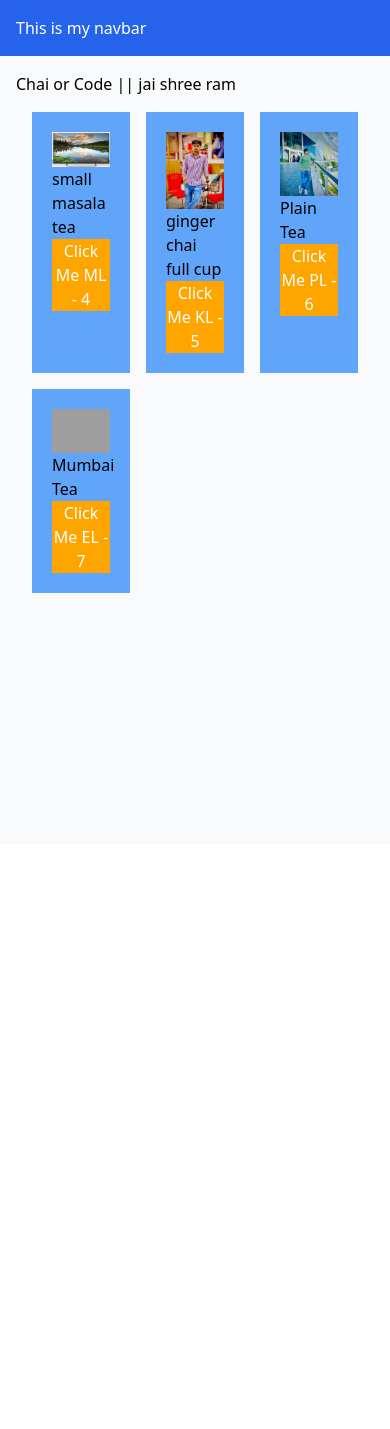
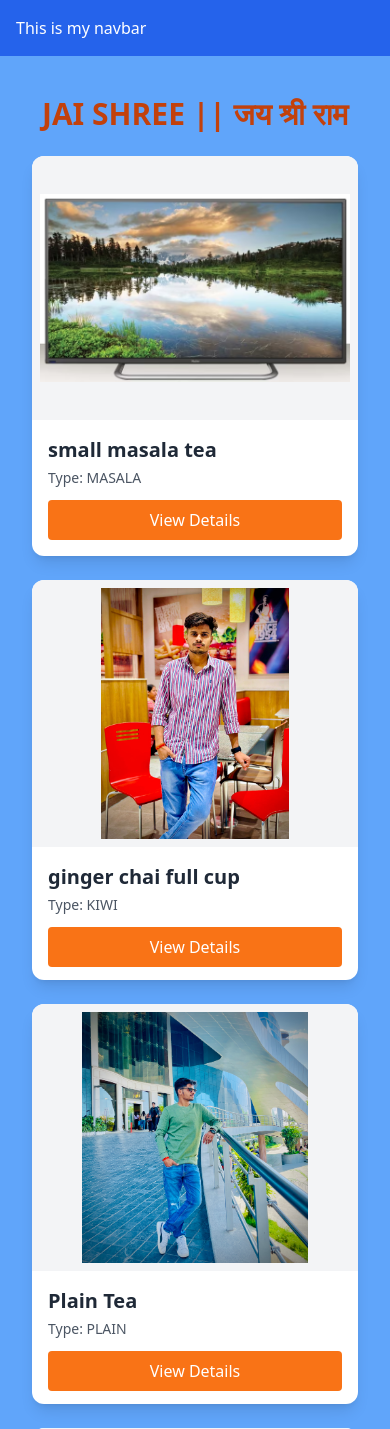
Before and after one commit to ilokeshrao/DjangoPratice, a Django app: page /chai/ in a window 390 px wide. Shown: the top 1429 px of the page. Before the commit the page ends 593 px from the top, so only its background shows below. Run offline with Django 4.2, Linux system fonts and the light colour scheme; data comes from the database, SQL or seed files in the repository; both versions use the stored data as it was after the commit; some libraries are stand-ins or nearby versions; grey boxes are pictures that could not be loaded.

Commit message:
complete project

```diff
--- a/chai/templates/chai/all_chai.html
+++ b/chai/templates/chai/all_chai.html
@@ -4,22 +4,32 @@
 
 {% block content %}
 
+<h1 class="text-3xl font-bold text-center my-6 text-orange-700">JAI SHREE || जय श्री राम</h1>
 
-    <h1>Chai or Code || jai shree ram </h1>
+<div class="grid grid-cols-1 sm:grid-cols-2 md:grid-cols-3 gap-6 px-4">
+    {% for chai in chais %}
+    <div class="bg-white shadow-lg rounded-xl overflow-hidden flex flex-col h-[400px]">
 
-    <div class="grid grid-cols-3 gap-4 m-4">
-        {% for chai in chais  %}
-        <div class='bg-blue-400 p-5'>
-             <img src="{{chai.image.url}}" alt="">
-             <h3>{{chai.name}}</h3>
-             <a href="{% url 'chai_detail' chai.id %}">
-                <button type="button" style="background-color: orange; color: white;">
-                    Click Me
-                    {{chai.type}} - {{chai.id}}
+        <div class="h-2/3 flex items-center justify-center bg-gray-100">
+            <img src="{{ chai.image.url }}" alt="{{ chai.name }}"
+                 class="max-h-full max-w-full object-contain p-2">
+        </div>
+
+        <div class="p-4 flex-1 flex flex-col justify-between">
+            <div>
+                <h3 class="text-xl font-semibold text-gray-800 mb-1">{{ chai.name }}</h3>
+                <p class="text-sm text-gray-600 mb-3">Type: {{ chai.get_type_display }}</p>
+            </div>
+
+            <a href="{% url 'chai_detail' chai.id %}">
+                <button class="bg-orange-500 hover:bg-orange-600 text-white px-4 py-2 rounded transition w-full">
+                    View Details
                 </button>
-             </a>
+            </a>
         </div>
-         {% endfor %}
 
-        {% endblock %}
     </div>
+    {% endfor %}
+</div>
+
+{% endblock %}
--- a/chai/urls.py
+++ b/chai/urls.py
@@ -4,4 +4,6 @@ from . import views
 urlpatterns = [
     path('', views.all_chai, name='all_chai'),
     path('<int:chai_id>/', views.chai_detail, name='chai_detail'),
+    path('chai_stores/', views.chai_store_view, name='chai_stores'),
+
 ]
--- a/chai/views.py
+++ b/chai/views.py
@@ -1,12 +1,29 @@
-from django.shortcuts import render # type: ignore
-from .models import ChaiVarity
-from django.shortcuts import get_object_or_404
+from django.shortcuts import render, get_object_or_404
+from .models import ChaiVarity, Store
+from .forms import ChaiVarityForm  # ✅ Make sure this import is included
 
-# Create your views here.
+
 def all_chai(request):
-    chais  = ChaiVarity.objects.all()
-    return render(request,'chai/all_chai.html',{'chais': chais})
+    chais = ChaiVarity.objects.all()
+    return render(request, 'chai/all_chai.html', {'chais': chais})
 
-def chai_detail(request ,chai_id):
-    chai   = get_object_or_404(ChaiVarity, pk=chai_id)
-    return render(request, 'chai/chai_detail.html',{'chai':chai})
+
+def chai_detail(request, chai_id):
+    chai = get_object_or_404(ChaiVarity, pk=chai_id)
+    return render(request, 'chai/chai_detail.html', {'chai': chai})
+
+
+def chai_store_view(request):
+    form = ChaiVarityForm()  # ✅ Always initialize the form
+    stores = []  # ✅ Default to empty list
+
+    if request.method == 'POST':
+        form = ChaiVarityForm(request.POST)
+        if form.is_valid():
+            chai_varity = form.cleaned_data['chai_varity']
+            stores = Store.objects.filter(chai_varities=chai_varity)
+
+    return render(request, 'chai/chai_stores.html', {
+        'stores': stores,
+        'form': form
+    })
--- a/static/style.css
+++ b/static/style.css
@@ -1,5 +1,5 @@
 body{
-    background-color: rgb(1, 1, 23);
+    background-color: rgb(17, 17, 201);
 }
 h1{
     text-align: center;
--- a/templates/layout.html
+++ b/templates/layout.html
@@ -7,7 +7,7 @@
     <meta name="viewport" content="width=device-width, initial-scale=1.0">
     {% tailwind_css %}
 </head>
-<body class="bg-gray-50">
+<body class="bg-blue-400">
 
     <nav class="bg-blue-600 text-white p-4">
         This is my navbar
--- a/theme/static/css/dist/styles.css
+++ b/theme/static/css/dist/styles.css
@@ -832,6 +832,39 @@ select {
   margin-right: auto;
 }
 
+.my-6 {
+  margin-top: 1.5rem;
+  margin-bottom: 1.5rem;
+}
+
+.mb-2 {
+  margin-bottom: 0.5rem;
+}
+
+.mb-4 {
+  margin-bottom: 1rem;
+}
+
+.mt-6 {
+  margin-top: 1.5rem;
+}
+
+.mb-3 {
+  margin-bottom: 0.75rem;
+}
+
+.mb-1 {
+  margin-bottom: 0.25rem;
+}
+
+.mb-6 {
+  margin-bottom: 1.5rem;
+}
+
+.mb-8 {
+  margin-bottom: 2rem;
+}
+
 .block {
   display: block;
 }
@@ -860,6 +893,66 @@ select {
   height: 100vh;
 }
 
+.h-96 {
+  height: 24rem;
+}
+
+.h-48 {
+  height: 12rem;
+}
+
+.h-2\/3 {
+  height: 66.666667%;
+}
+
+.h-\[400px\] {
+  height: 400px;
+}
+
+.h-64 {
+  height: 16rem;
+}
+
+.max-h-full {
+  max-height: 100%;
+}
+
+.min-h-screen {
+  min-height: 100vh;
+}
+
+.w-96 {
+  width: 24rem;
+}
+
+.w-full {
+  width: 100%;
+}
+
+.max-w-full {
+  max-width: 100%;
+}
+
+.max-w-\[280px\] {
+  max-width: 280px;
+}
+
+.max-w-3xl {
+  max-width: 48rem;
+}
+
+.max-w-4xl {
+  max-width: 56rem;
+}
+
+.max-w-2xl {
+  max-width: 42rem;
+}
+
+.flex-1 {
+  flex: 1 1 0%;
+}
+
 .border-collapse {
   border-collapse: collapse;
 }
@@ -872,6 +965,14 @@ select {
   grid-template-columns: repeat(3, minmax(0, 1fr));
 }
 
+.grid-cols-1 {
+  grid-template-columns: repeat(1, minmax(0, 1fr));
+}
+
+.flex-col {
+  flex-direction: column;
+}
+
 .content-start {
   align-content: flex-start;
 }
@@ -880,20 +981,62 @@ select {
   align-items: center;
 }
 
+.justify-end {
+  justify-content: flex-end;
+}
+
 .justify-center {
   justify-content: center;
+}
+
+.justify-between {
+  justify-content: space-between;
 }
 
 .gap-4 {
   gap: 1rem;
 }
 
+.gap-6 {
+  gap: 1.5rem;
+}
+
+.space-y-2 > :not([hidden]) ~ :not([hidden]) {
+  --tw-space-y-reverse: 0;
+  margin-top: calc(0.5rem * calc(1 - var(--tw-space-y-reverse)));
+  margin-bottom: calc(0.5rem * var(--tw-space-y-reverse));
+}
+
+.overflow-hidden {
+  overflow: hidden;
+}
+
 .rounded-lg {
   border-radius: 0.5rem;
 }
 
+.rounded {
+  border-radius: 0.25rem;
+}
+
+.rounded-2xl {
+  border-radius: 1rem;
+}
+
+.rounded-md {
+  border-radius: 0.375rem;
+}
+
+.rounded-xl {
+  border-radius: 0.75rem;
+}
+
 .border {
   border-width: 1px;
+}
+
+.border-b {
+  border-bottom-width: 1px;
 }
 
 .bg-blue-600 {
@@ -921,12 +1064,84 @@ select {
   background-color: rgb(234 88 12 / var(--tw-bg-opacity, 1));
 }
 
+.bg-gray-100 {
+  --tw-bg-opacity: 1;
+  background-color: rgb(243 244 246 / var(--tw-bg-opacity, 1));
+}
+
+.bg-white {
+  --tw-bg-opacity: 1;
+  background-color: rgb(255 255 255 / var(--tw-bg-opacity, 1));
+}
+
+.bg-red-100 {
+  --tw-bg-opacity: 1;
+  background-color: rgb(254 226 226 / var(--tw-bg-opacity, 1));
+}
+
+.bg-gray-700 {
+  --tw-bg-opacity: 1;
+  background-color: rgb(55 65 81 / var(--tw-bg-opacity, 1));
+}
+
+.object-contain {
+  -o-object-fit: contain;
+     object-fit: contain;
+}
+
+.object-cover {
+  -o-object-fit: cover;
+     object-fit: cover;
+}
+
 .p-4 {
   padding: 1rem;
 }
 
 .p-5 {
   padding: 1.25rem;
+}
+
+.p-6 {
+  padding: 1.5rem;
+}
+
+.p-2 {
+  padding: 0.5rem;
+}
+
+.px-4 {
+  padding-left: 1rem;
+  padding-right: 1rem;
+}
+
+.py-2 {
+  padding-top: 0.5rem;
+  padding-bottom: 0.5rem;
+}
+
+.px-6 {
+  padding-left: 1.5rem;
+  padding-right: 1.5rem;
+}
+
+.py-12 {
+  padding-top: 3rem;
+  padding-bottom: 3rem;
+}
+
+.py-3 {
+  padding-top: 0.75rem;
+  padding-bottom: 0.75rem;
+}
+
+.px-5 {
+  padding-left: 1.25rem;
+  padding-right: 1.25rem;
+}
+
+.pb-2 {
+  padding-bottom: 0.5rem;
 }
 
 .text-center {
@@ -947,6 +1162,43 @@ select {
   line-height: 1;
 }
 
+.text-2xl {
+  font-size: 1.5rem;
+  line-height: 2rem;
+}
+
+.text-lg {
+  font-size: 1.125rem;
+  line-height: 1.75rem;
+}
+
+.text-sm {
+  font-size: 0.875rem;
+  line-height: 1.25rem;
+}
+
+.text-xl {
+  font-size: 1.25rem;
+  line-height: 1.75rem;
+}
+
+.text-4xl {
+  font-size: 2.25rem;
+  line-height: 2.5rem;
+}
+
+.font-bold {
+  font-weight: 700;
+}
+
+.font-semibold {
+  font-weight: 600;
+}
+
+.font-medium {
+  font-weight: 500;
+}
+
 .leading-normal {
   line-height: 1.5;
 }
@@ -960,10 +1212,98 @@ select {
   color: rgb(255 255 255 / var(--tw-text-opacity, 1));
 }
 
+.text-gray-600 {
+  --tw-text-opacity: 1;
+  color: rgb(75 85 99 / var(--tw-text-opacity, 1));
+}
+
+.text-gray-800 {
+  --tw-text-opacity: 1;
+  color: rgb(31 41 55 / var(--tw-text-opacity, 1));
+}
+
+.text-orange-600 {
+  --tw-text-opacity: 1;
+  color: rgb(234 88 12 / var(--tw-text-opacity, 1));
+}
+
+.text-orange-700 {
+  --tw-text-opacity: 1;
+  color: rgb(194 65 12 / var(--tw-text-opacity, 1));
+}
+
+.text-gray-700 {
+  --tw-text-opacity: 1;
+  color: rgb(55 65 81 / var(--tw-text-opacity, 1));
+}
+
+.text-red-700 {
+  --tw-text-opacity: 1;
+  color: rgb(185 28 28 / var(--tw-text-opacity, 1));
+}
+
+.shadow-xl {
+  --tw-shadow: 0 20px 25px -5px rgb(0 0 0 / 0.1), 0 8px 10px -6px rgb(0 0 0 / 0.1);
+  --tw-shadow-colored: 0 20px 25px -5px var(--tw-shadow-color), 0 8px 10px -6px var(--tw-shadow-color);
+  box-shadow: var(--tw-ring-offset-shadow, 0 0 #0000), var(--tw-ring-shadow, 0 0 #0000), var(--tw-shadow);
+}
+
+.shadow-lg {
+  --tw-shadow: 0 10px 15px -3px rgb(0 0 0 / 0.1), 0 4px 6px -4px rgb(0 0 0 / 0.1);
+  --tw-shadow-colored: 0 10px 15px -3px var(--tw-shadow-color), 0 4px 6px -4px var(--tw-shadow-color);
+  box-shadow: var(--tw-ring-offset-shadow, 0 0 #0000), var(--tw-ring-shadow, 0 0 #0000), var(--tw-shadow);
+}
+
+.shadow {
+  --tw-shadow: 0 1px 3px 0 rgb(0 0 0 / 0.1), 0 1px 2px -1px rgb(0 0 0 / 0.1);
+  --tw-shadow-colored: 0 1px 3px 0 var(--tw-shadow-color), 0 1px 2px -1px var(--tw-shadow-color);
+  box-shadow: var(--tw-ring-offset-shadow, 0 0 #0000), var(--tw-ring-shadow, 0 0 #0000), var(--tw-shadow);
+}
+
+.shadow-md {
+  --tw-shadow: 0 4px 6px -1px rgb(0 0 0 / 0.1), 0 2px 4px -2px rgb(0 0 0 / 0.1);
+  --tw-shadow-colored: 0 4px 6px -1px var(--tw-shadow-color), 0 2px 4px -2px var(--tw-shadow-color);
+  box-shadow: var(--tw-ring-offset-shadow, 0 0 #0000), var(--tw-ring-shadow, 0 0 #0000), var(--tw-shadow);
+}
+
 .filter {
   filter: var(--tw-blur) var(--tw-brightness) var(--tw-contrast) var(--tw-grayscale) var(--tw-hue-rotate) var(--tw-invert) var(--tw-saturate) var(--tw-sepia) var(--tw-drop-shadow);
+}
+
+.transition {
+  transition-property: color, background-color, border-color, text-decoration-color, fill, stroke, opacity, box-shadow, transform, filter, -webkit-backdrop-filter;
+  transition-property: color, background-color, border-color, text-decoration-color, fill, stroke, opacity, box-shadow, transform, filter, backdrop-filter;
+  transition-property: color, background-color, border-color, text-decoration-color, fill, stroke, opacity, box-shadow, transform, filter, backdrop-filter, -webkit-backdrop-filter;
+  transition-timing-function: cubic-bezier(0.4, 0, 0.2, 1);
+  transition-duration: 150ms;
+}
+
+.duration-300 {
+  transition-duration: 300ms;
 }
 
 .ease-in-out {
   transition-timing-function: cubic-bezier(0.4, 0, 0.2, 1);
 }
+
+.hover\:bg-orange-600:hover {
+  --tw-bg-opacity: 1;
+  background-color: rgb(234 88 12 / var(--tw-bg-opacity, 1));
+}
+
+.hover\:bg-gray-900:hover {
+  --tw-bg-opacity: 1;
+  background-color: rgb(17 24 39 / var(--tw-bg-opacity, 1));
+}
+
+@media (min-width: 640px) {
+  .sm\:grid-cols-2 {
+    grid-template-columns: repeat(2, minmax(0, 1fr));
+  }
+}
+
+@media (min-width: 768px) {
+  .md\:grid-cols-3 {
+    grid-template-columns: repeat(3, minmax(0, 1fr));
+  }
+}
```
Also changed, not shown: chai/forms.py (added, +7 -0 lines), chai/templates/chai/chai_detail.html (+21 -7 lines), chai/templates/chai/chai_stores.html (added, +39 -0 lines), templates/website/index.html (+16 -2 lines), db.sqlite3, media/chais/IMG_5325.jpg (added), 1 other file.
